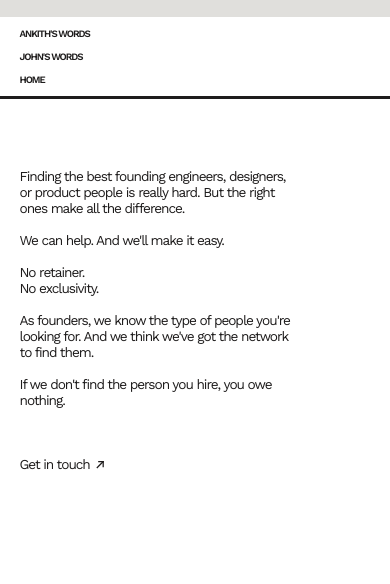
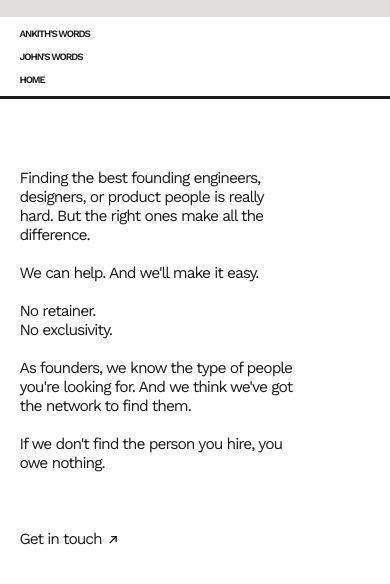
Before and after one commit to gtrkst/gtrkst.github.io, a plain HTML site: page pages/recruiting.html in a window 390 px wide. Shown: the part 218-802 px from the top of the page. Drawn offline with nearby package versions, Linux system fonts and the light colour scheme.

Commit message:
updated recruiting size

```diff
--- a/css/gtrkst.css
+++ b/css/gtrkst.css
@@ -107,7 +107,7 @@ body {
   margin-left: 5%;
   margin-top: 17.5%;
   margin-right: 5%;
-  font-size: 1.5vw;
+  font-size: 1.7vw;
   font-weight: 400;
   height: 100%;
 }
@@ -323,7 +323,7 @@ a {
   }
 
   .recruiting {
-    font-size: 3.5vw;
+    font-size: 4vw;
     height: 100%;
     margin-top: 17.5%;
     margin-bottom: 5%;
```
